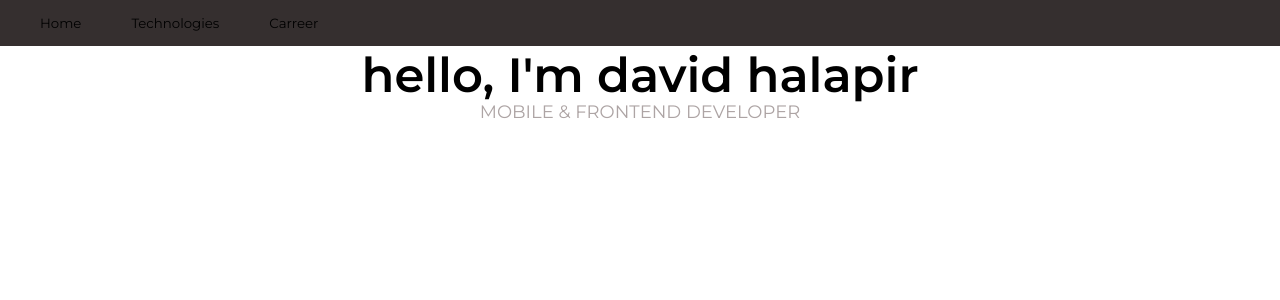
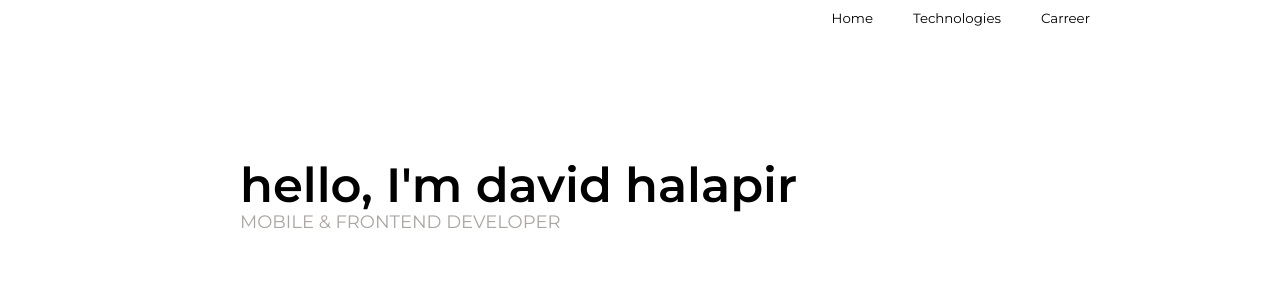
Before and after one commit to hala94/david_h_web, a React (Create React App) app: page / in a window 1280 px wide. Shown: the top 300 px of the page. Built offline with nearby package versions, Linux system fonts and the light colour scheme.

Commit message:
Switched design to grids

```diff
--- a/src/components/app/index.tsx
+++ b/src/components/app/index.tsx
@@ -31,8 +31,9 @@ export function App() {
 	};
 
 	return (
-		<div>
-			<NavigationBar>
+		<div className={styles.container}>
+			<div className={styles.content_container}>
+				<NavigationBar className={styles.navigation_bar}>
 					<NavigationItem
 						className={styles.nav_item}
 						title={Routes.Home}
@@ -51,5 +52,6 @@ export function App() {
 				</NavigationBar>
 				<Selection></Selection>
 			</div>
+		</div>
 	);
 }
--- a/src/components/app/styles.module.css
+++ b/src/components/app/styles.module.css
@@ -1,6 +1,22 @@
+.container {
+	display: flex;
+	justify-content: center;
+	width: 100%;
+}
+
+.content_container {
+	display: flex;
+	flex-direction: column;
+	width: 100%;
+	max-width: 960px;
+}
+
+.navigation_bar {
+	display: flex;
+	justify-content: flex-end;
+}
+
 .nav_item {
-	margin-left: 30px;
-	margin-top: 5px;
-	margin-bottom: 5px;
 	padding: 10px;
+	margin-right: 20px;
 }
--- a/src/components/home/index.tsx
+++ b/src/components/home/index.tsx
@@ -2,6 +2,7 @@ import React from 'react';
 import styles from './styles.module.css';
 import { Font, FontType } from 'helpers/fonts';
 import { Asset } from 'helpers/asset';
+import { Spacer } from 'helpers/spacer';
 
 /*
 - fonts
@@ -13,9 +14,18 @@ import { Asset } from 'helpers/asset';
 export function Home() {
 	return (
 		<div className={styles.container}>
-			<Font fontType={FontType.headline1}>hello, I'm david halapir</Font>
-			<Font fontType={FontType.headline2}>MOBILE & FRONTEND DEVELOPER</Font>
-			<Asset className={styles.avatar} name="david_avatar"></Asset>
+			<Spacer top={120}></Spacer>
+			<div className={styles.headline_container}>
+				<div className={styles.headline_item}>
+					<Font fontType={FontType.headline1}>hello, I'm david halapir</Font>
+					<Font fontType={FontType.headline2}>MOBILE & FRONTEND DEVELOPER</Font>
+				</div>
+			</div>
+			<Spacer top={64}></Spacer>
+			<div className={styles.avatar_container}>
+				<Asset className={styles.avatar_item} name="david_avatar"></Asset>
+			</div>
+			<Spacer bottom={120}></Spacer>
 		</div>
 	);
 }
--- a/src/components/home/styles.module.css
+++ b/src/components/home/styles.module.css
@@ -1,14 +1,44 @@
 .container {
 	display: flex;
 	flex-direction: column;
-	align-items: center;
 	width: 100%;
 	height: 100%;
 }
 
-.avatar {
-	height: 200px;
-	width: 200px;
-	border-radius: 50%;
+.headline_container {
+	display: grid;
+	grid-template-columns: repeat(12, 1fr);
+}
+
+.headline_item {
+	grid-column: 2 / 12;
+}
+
+.avatar_container {
+	display: grid;
+	grid-template-columns: repeat(12, 1fr);
+}
+
+.avatar_item {
+	max-height: 496px;
 	object-fit: cover;
+	grid-column: 6 / 10;
 }
+
+@media only screen and (max-width: 600px) {
+	.avatar_container {
+		grid-template-columns: repeat(8, 1fr);
+	}
+
+	.avatar_item {
+		grid-column: 4 / 7;
+	}
+
+	.headline_item {
+		grid-column: 2 / 8;
+	}
+
+	.headline_container {
+		grid-template-columns: repeat(8, 1fr);
+	}
+}
--- a/src/components/navigationBar/index.tsx
+++ b/src/components/navigationBar/index.tsx
@@ -1,15 +1,6 @@
-import React, { CSSProperties } from 'react';
+import React from 'react';
 import { Props } from 'interfaces/Props';
-import styles from './styles.module.css';
 
-// Unnecesarry component used to make layout semantics more readable
 export const NavigationBar = ({ className, children }: Props) => {
-	const navStyle: CSSProperties = {
-		display: 'flex',
-	};
-	return (
-		<div className={`${styles.navigation_bar} ${className}`} style={navStyle}>
-			{children}
-		</div>
-	);
+	return <div className={`${className}`}>{children}</div>;
 };
--- a/src/components/navigationBar/styles.module.css
+++ /dev/null
@@ -1,4 +0,0 @@
-.navigation_bar {
-    cursor: default;
-    background-color: #352F2F;
-}
```
Lines whose indentation alone changed are shown as unchanged.
